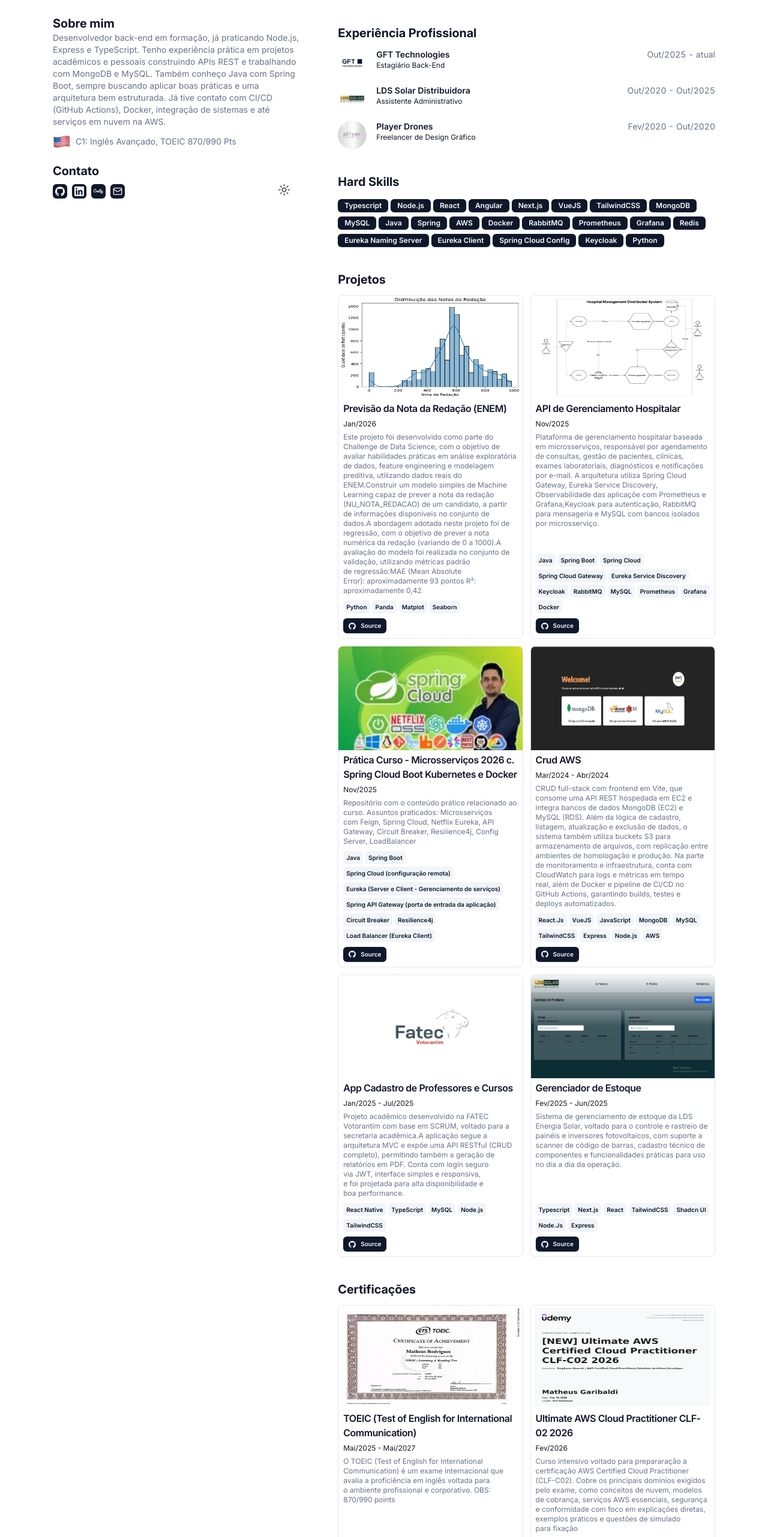
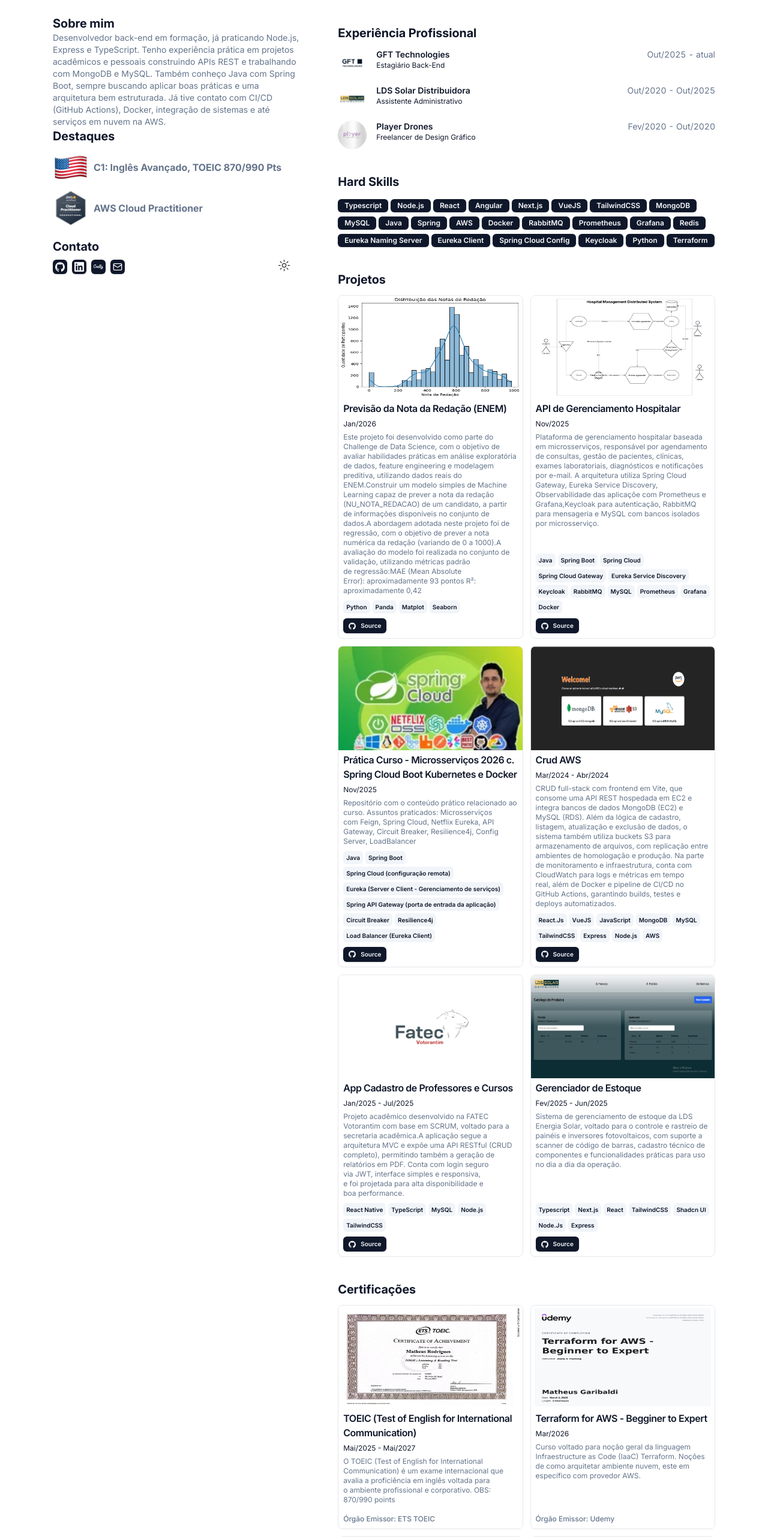
Before and after one commit to garibaldii/meu-portfolio, a Next.js app: page / in a window 1280 px wide. Shown: the part 237-2800 px from the top of the page at 60% size. Built offline with nearby package versions, Linux system fonts and the light colour scheme.

Commit message:
feat: add highlights and certifications to resume data

```diff
--- a/src/app/page.tsx
+++ b/src/app/page.tsx
@@ -59,14 +59,32 @@ export default function Page() {
             <Markdown className="prose max-w-full text-pretty font-sans text-sm text-muted-foreground dark:prose-invert">
               {DATA.summary}
             </Markdown>
-             <div className="gap-2 flex pt-2 items-center">
 
-                <img src="/eua.png" alt="eua" width={30}/>
-                <Markdown className="prose max-w-full text-pretty font-sans text-sm text-muted-foreground dark:prose-invert">
-                  C1: Inglês Avançado, TOEIC 870/990 Pts
-                </Markdown>
+          </BlurFade>
+
+          <BlurFade delay={BLUR_FADE_DELAY * 4}>
+            <h2 className="text-xl font-bold">Destaques</h2>
+          </BlurFade>
+
+          <BlurFade delay={BLUR_FADE_DELAY * 5}>
+
+            {DATA.highlights.map((highlight, id) => (
+              <div key={id} className="gap-2 flex pt-2 items-center">
+                <img src={highlight.image} alt={highlight.name} width={60} />
+                <Link
+                  href={highlight.link}
+                  target="_blank"
+                  rel="noopener noreferrer"
+                  className="prose max-w-full text-pretty font-sans text-base text-muted-foreground font-bold"
+                >
+                  {highlight.name}
+                </Link>
               </div>
+            ))}
+
           </BlurFade>
+
+
         </section>
         <section id="contact">
           <BlurFade delay={BLUR_FADE_DELAY * 4}>
--- a/src/data/resume.tsx
+++ b/src/data/resume.tsx
@@ -31,8 +31,23 @@ export const DATA = {
     "Eureka Client",
     "Spring Cloud Config",
     "Keycloak",
-    "Python"
+    "Python",
+    "Terraform"
 
+  ],
+
+  highlights: [
+    {
+      name: "C1: Inglês Avançado, TOEIC 870/990 Pts",
+      image: "/eua.png",
+      link: "https://www.linkedin.com/posts/matheus-garibaldi_gostaria-de-compartilhar-que-recebi-uma-nova-activity-7232438985300602884-eXd-?utm_source=social_share_send&utm_medium=member_desktop_web&rcm=ACoAAC_GqlEB91DQQiFxRmpaCq6pgzhBSBjMw5o"
+
+    },
+    {
+      name: "AWS Cloud Practitioner",
+      image: "/ccp.png",
+      link: "https://www.credly.com/badges/79d97225-7015-40e4-9a4c-f42829b434bf/public_url"
+    }
   ],
 
   contact: {
@@ -51,7 +66,7 @@ export const DATA = {
 
         navbar: true,
       },
-       Credly: {
+      Credly: {
         name: "Credly",
         url: "https://www.credly.com/users/matheus-garibaldi/badges",
         icon: Icons.credly,
@@ -302,6 +317,16 @@ export const DATA = {
       organizationName: "ETS TOEIC"
     },
     {
+      title: "Terraform for AWS - Begginer to Expert",
+      href: "https://www.linkedin.com/posts/matheus-garibaldi_gostaria-de-compartilhar-que-recebi-uma-nova-activity-7232438985300602884-eXd-?utm_source=share&utm_medium=member_android&rcm=ACoAAC_GqlEB91DQQiFxRmpaCq6pgzhBSBjMw5o",
+      dates: "Mar/2026",
+      active: true,
+      description:
+        "Curso voltado para noção geral da linguagem Infraestructure as Code (IaaC) Terraform. Noções de como arquitetar ambiente nuvem, este em específico com provedor AWS.",
+      image: "/certifications/terraform.jpg",
+      organizationName: "Udemy"
+    },
+    {
       title: "Ultimate AWS Cloud Practitioner CLF-02 2026",
       href: "https://gftbrasil.udemy.com/certificate/UC-bab49b02-1830-4906-b9eb-1fc6f2ca7158/",
       dates: "Fev/2026",
```
Also changed, not shown: public/ccp.png (added), public/certifications/terraform.jpg (added).
